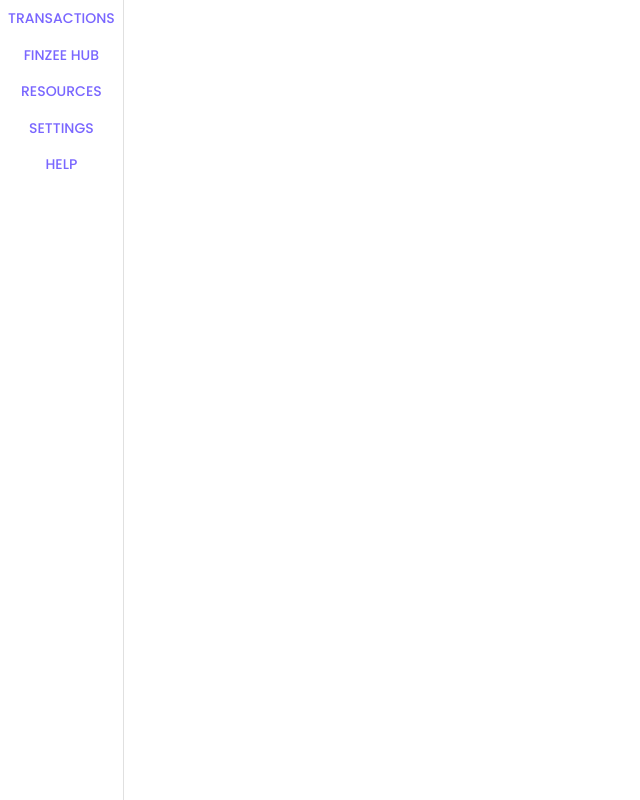
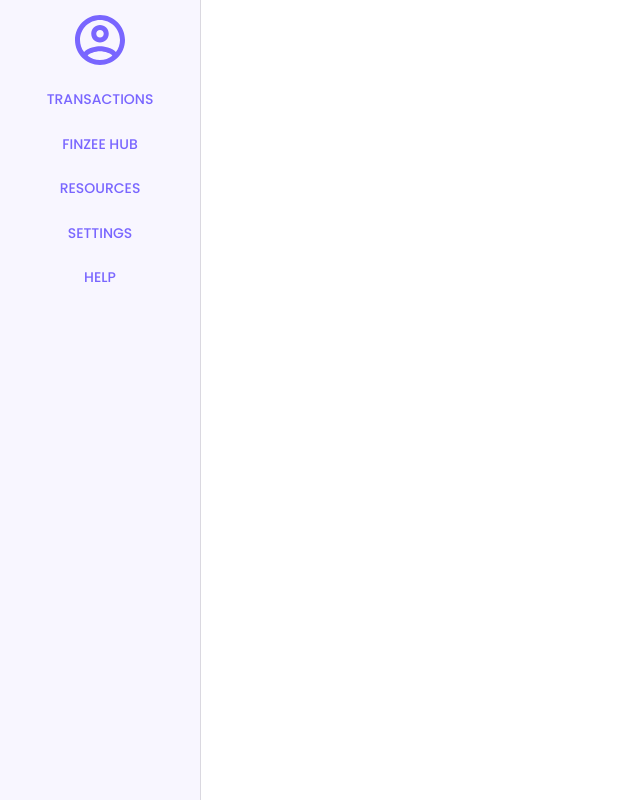
Before and after one commit to glui2/finzee-webapp, a React (Create React App) app in the folder finzee-webapp/: page / in a window 1280 px wide. Shown: the whole page, without its empty margins (0-640 px from the left). Built offline with nearby package versions, Linux system fonts and the light colour scheme; no server answers.

Commit message:
add basic styling to side menu

```diff
--- a/finzee-webapp/src/App.js
+++ b/finzee-webapp/src/App.js
@@ -1,6 +1,8 @@
 // import { Route, Link } from "react-router-dom";
 import { Switch, BrowserRouter as Router, Route } from "react-router-dom";
+import AccountCircleOutlinedIcon from "@material-ui/icons/AccountCircleOutlined";
 import Drawer from "@material-ui/core/Drawer";
+import { makeStyles } from "@material-ui/core/styles";
 import Typography from "@material-ui/core/Typography";
 import Grid from "@material-ui/core/Grid";
 import { TransactionContextProvider } from "./contexts/TransactionContext.js";
@@ -10,12 +12,45 @@ import { HubPage } from "./pages/HubPage.js";
 import "./App.css";
 import React from "react";
 
+const drawerWidth = 200;
+
+const useStyles = makeStyles((theme) => ({
+  drawer: {
+    width: drawerWidth,
+  },
+  drawerPaper: {
+    width: drawerWidth,
+    backgroundColor: "#F8F6FF",
+  },
+  profilePicture: {
+    fontSize: "60px",
+    margin: "5%",
+  },
+}));
+
 function App() {
+  const classes = useStyles();
+
   return (
     <div className="App">
       <Router>
-        <Drawer anchor="left" variant="permanent">
-          <Grid container direction="column">
+        <Grid container>
+          <Grid item>
+            <Drawer
+              anchor="left"
+              variant="permanent"
+              className={classes.drawer}
+              classes={{
+                paper: classes.drawerPaper,
+              }}
+            >
+              <Grid container direction="column" spacing={1}>
+                <Grid item>
+                  <AccountCircleOutlinedIcon
+                    color="primary"
+                    className={classes.profilePicture}
+                  ></AccountCircleOutlinedIcon>
+                </Grid>
                 <Grid item>
                   <Button color="primary" href="/transactions">
                     Transactions
@@ -37,6 +72,7 @@ function App() {
                 </Grid>
               </Grid>
             </Drawer>
+          </Grid>
           <TransactionContextProvider>
             <Switch>
               <Route exact path="/transactions">
@@ -47,6 +83,7 @@ function App() {
               </Route>
             </Switch>
           </TransactionContextProvider>
+        </Grid>
       </Router>
     </div>
   );
```
Also changed, not shown: 1 other file (tests, documents, lock files or other folders). Lines whose indentation alone changed are shown as unchanged.
